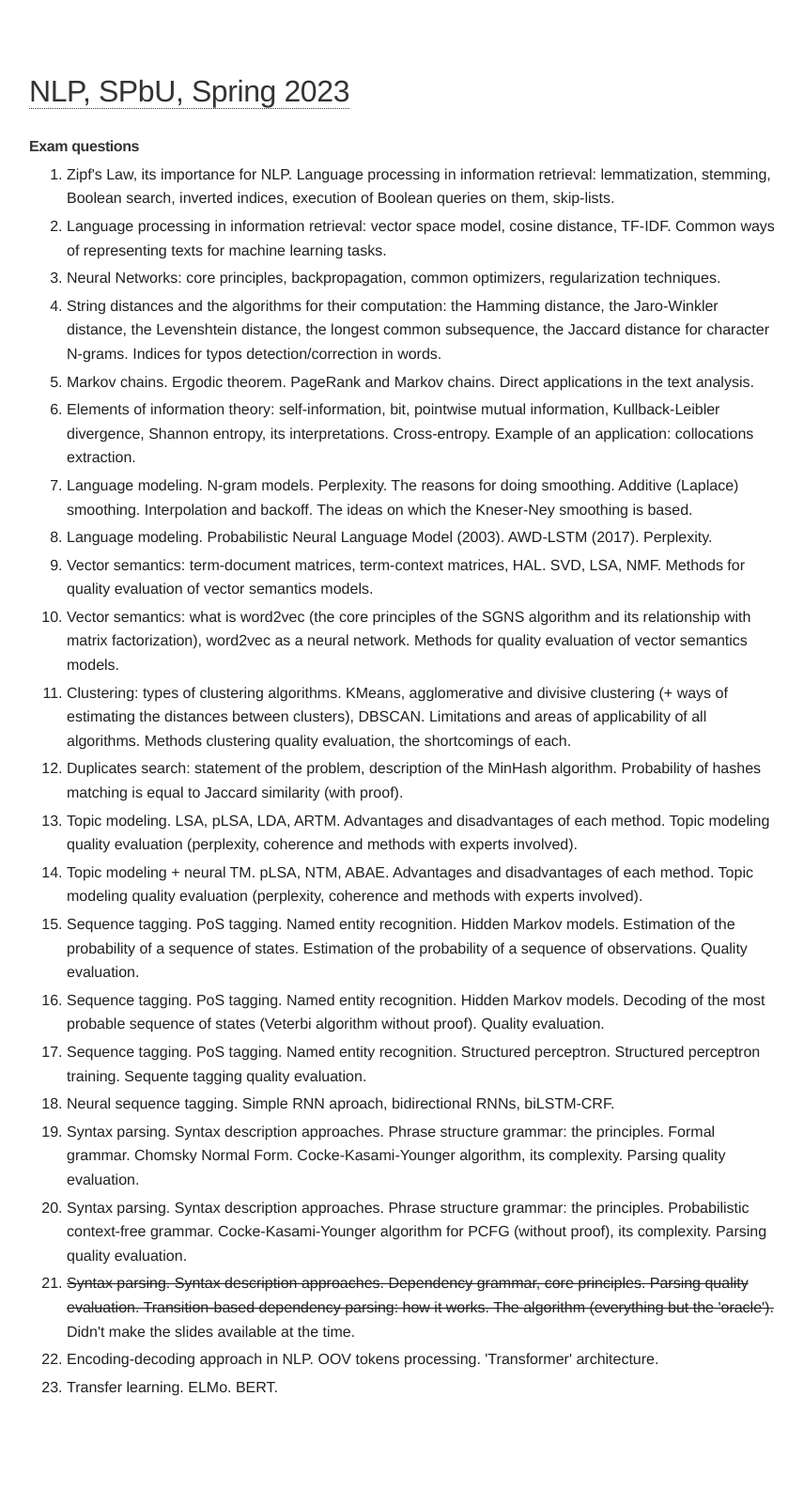
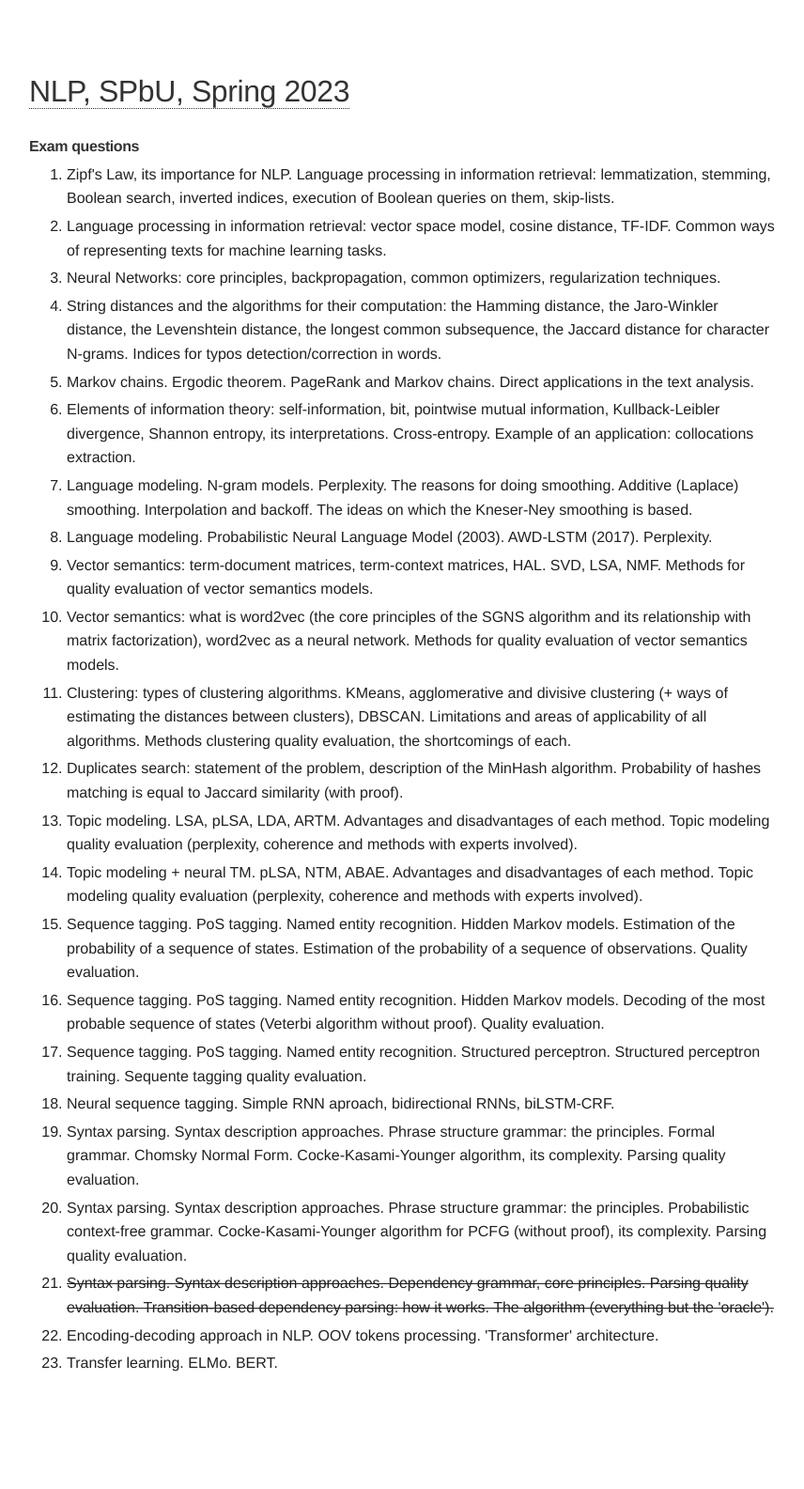
Before and after one commit to alexeyev/alexeyev.github.io, a Jekyll site: the page built from nlp-spbu-spring-2023.html, in a window 1280 px wide. Shown: the whole page at 94% size, without its empty margins (209-1065 px from the left). Built offline with Jekyll 4.4.1, drawn with Linux system fonts in a browser that asks for light colours; after the commit the page ends 1560 px from its top, so only the background shows below that.

Commit message:
Update nlp-spbu-spring-2023.html

```diff
--- a/nlp-spbu-spring-2023.html
+++ b/nlp-spbu-spring-2023.html
@@ -62,7 +62,7 @@ layout: default
 		Parsing quality evaluation.
 <li>  <strike>Syntax parsing. Syntax description approaches. Dependency grammar, core principles.
 		Parsing quality evaluation. Transition-based dependency parsing: how it works.
-		The algorithm (everything but the 'oracle').</strike> Didn't make the slides available at the time.
+		The algorithm (everything but the 'oracle').</strike>
 <li>Encoding-decoding approach in NLP. OOV tokens processing. 'Transformer' architecture.
 <li>Transfer learning. ELMo. BERT.
 <!--<li>  ...
```
